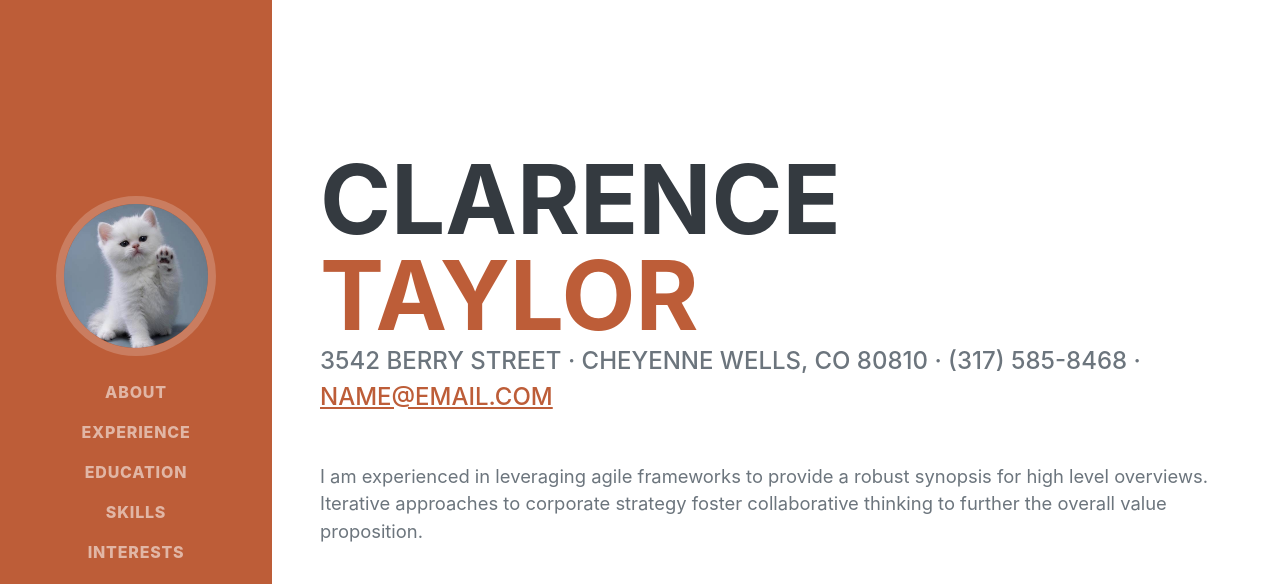
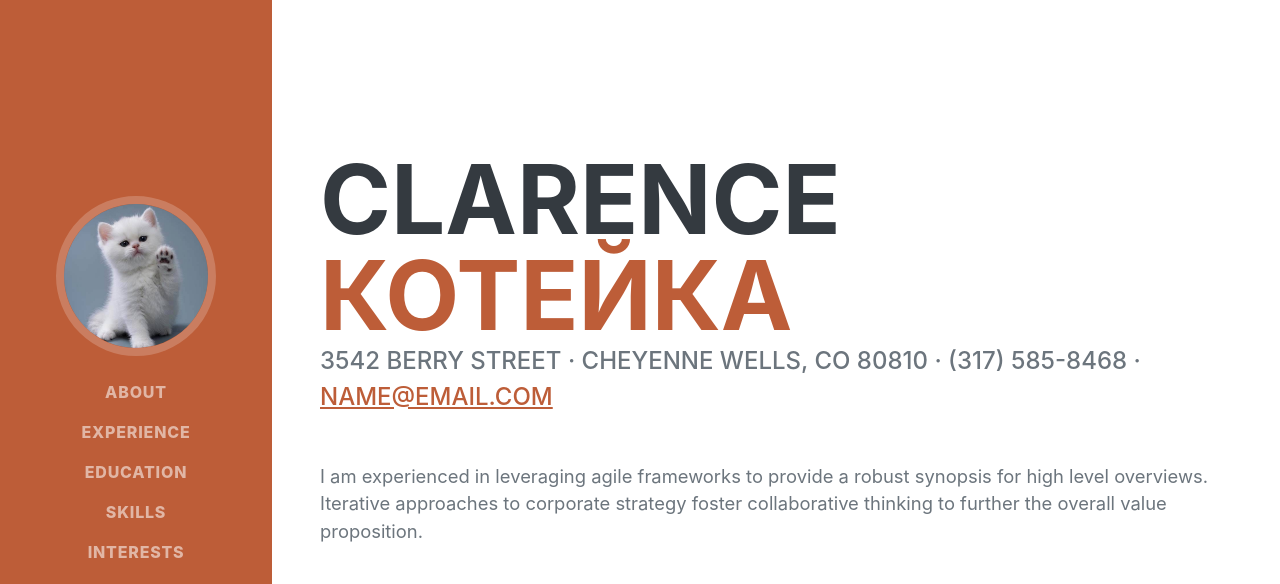
Before and after one commit to dipog8/vizitka, a plain HTML site: page index.html in a window 1280 px wide. Shown: the top 584 px of the page. Drawn offline with nearby package versions, Linux system fonts and the light colour scheme; a web font is replaced by a local one.

Commit message:
Update index.html

```diff
--- a/index.html
+++ b/index.html
@@ -41,7 +41,7 @@
                 <div class="resume-section-content">
                     <h1 class="mb-0">
                         Clarence
-                        <span class="text-primary">Taylor</span>
+                        <span class="text-primary">котейка</span>
                     </h1>
                     <div class="subheading mb-5">
                         3542 Berry Street · Cheyenne Wells, CO 80810 · (317) 585-8468 ·
```
